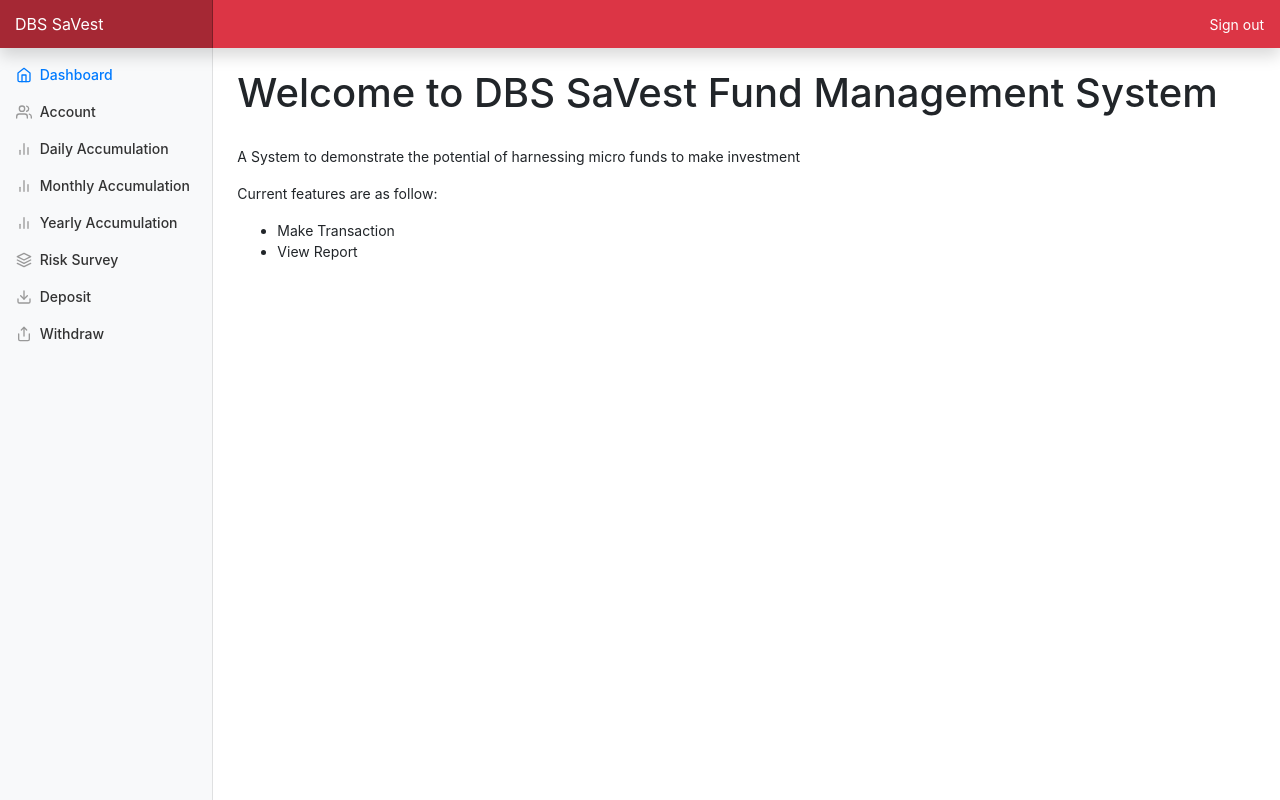
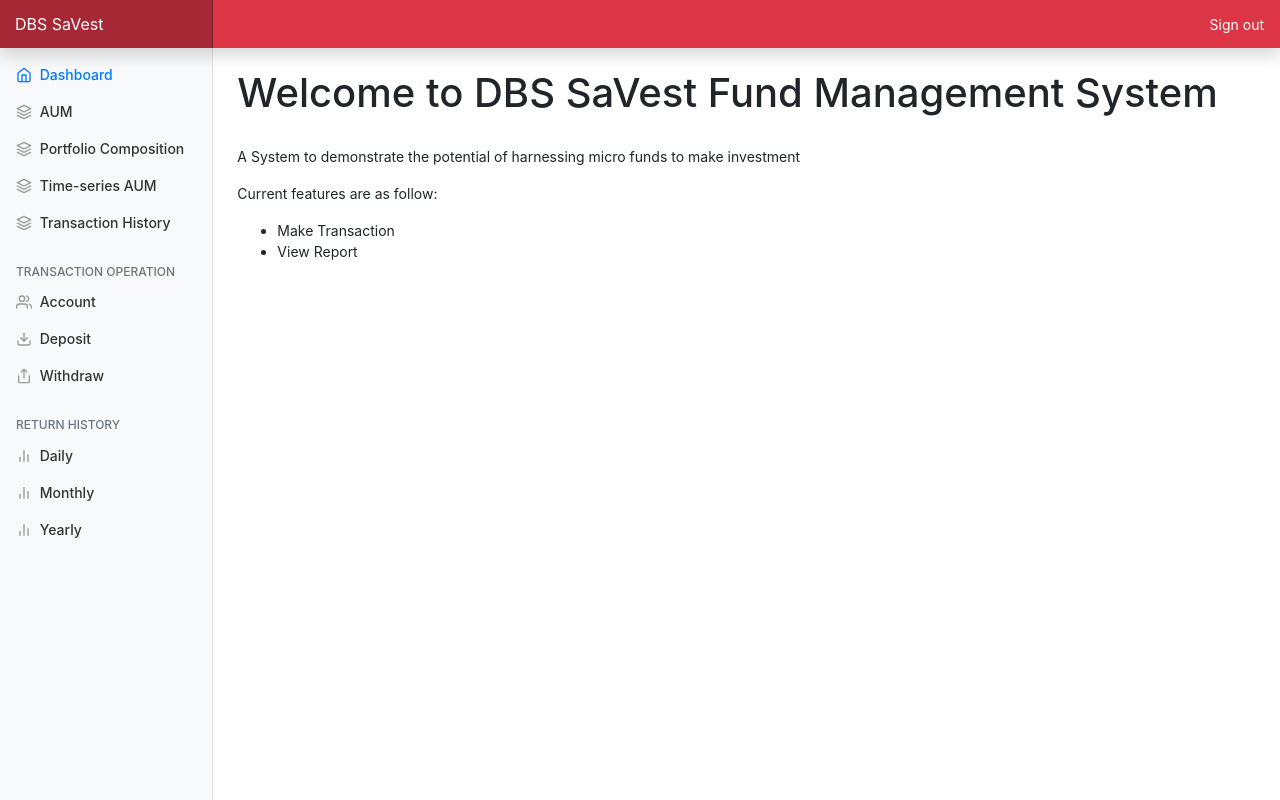
Before and after one commit to antonizhu/fundmanager, a Django app: page / in a window 1280 px wide. Run offline with Django 3.2, Linux system fonts and the light colour scheme; a user stored in the database is signed in; some libraries are stand-ins or nearby versions.

Commit message:
update links according to jxtryagain/fundmanager/request.txt at patch-1 branch

```diff
--- a/nusFinTech/templates/base.html
+++ b/nusFinTech/templates/base.html
@@ -98,52 +98,14 @@
                   <a class="nav-link" href="#">
                     <svg xmlns="http://www.w3.org/2000/svg" width="24" height="24" viewBox="0 0 24 24" fill="none"
                       stroke="currentColor" stroke-width="2" stroke-linecap="round" stroke-linejoin="round"
-                  class="feather feather-users">
-                  <path d="M17 21v-2a4 4 0 0 0-4-4H5a4 4 0 0 0-4 4v2"></path>
-                  <circle cx="9" cy="7" r="4"></circle>
-                  <path d="M23 21v-2a4 4 0 0 0-3-3.87"></path>
-                  <path d="M16 3.13a4 4 0 0 1 0 7.75"></path>
+                      class="feather feather-layers">
+                      <polygon points="12 2 2 7 12 12 22 7 12 2"></polygon>
+                      <polyline points="2 17 12 22 22 17"></polyline>
+                      <polyline points="2 12 12 17 22 12"></polyline>
                     </svg>
-                Account
+                    AUM
                   </a>
                 </li>
-            <li class="nav-item">
-              <a class="nav-link" href="{% url 'services:report' %}">
-                <svg xmlns="http://www.w3.org/2000/svg" width="24" height="24" viewBox="0 0 24 24" fill="none"
-                  stroke="currentColor" stroke-width="2" stroke-linecap="round" stroke-linejoin="round"
-                  class="feather feather-bar-chart-2">
-                  <line x1="18" y1="20" x2="18" y2="10"></line>
-                  <line x1="12" y1="20" x2="12" y2="4"></line>
-                  <line x1="6" y1="20" x2="6" y2="14"></line>
-                </svg>
-                Daily Accumulation
-              </a>
-            </li>
-            <li class="nav-item">
-              <a class="nav-link" href="{% url 'services:monthlyReport' %}">
-                <svg xmlns="http://www.w3.org/2000/svg" width="24" height="24" viewBox="0 0 24 24" fill="none"
-                    stroke="currentColor" stroke-width="2" stroke-linecap="round" stroke-linejoin="round"
-                    class="feather feather-bar-chart-2">
-                    <line x1="18" y1="20" x2="18" y2="10"></line>
-                    <line x1="12" y1="20" x2="12" y2="4"></line>
-                    <line x1="6" y1="20" x2="6" y2="14"></line>
-                </svg>
-                Monthly Accumulation
-              </a>
-            </li>
-            <li class="nav-item">
-              <a class="nav-link" href="{% url 'services:yearlyReport' %}">
-                <svg xmlns="http://www.w3.org/2000/svg" width="24" height="24" viewBox="0 0 24 24" fill="none"
-                    stroke="currentColor" stroke-width="2" stroke-linecap="round" stroke-linejoin="round"
-                    class="feather feather-bar-chart-2">
-                    <line x1="18" y1="20" x2="18" y2="10"></line>
-                    <line x1="12" y1="20" x2="12" y2="4"></line>
-                    <line x1="6" y1="20" x2="6" y2="14"></line>
-                </svg>
-                Yearly Accumulation
-              </a>
-            </li>
-
                 <li class="nav-item">
                   <a class="nav-link" href="#">
                     <svg xmlns="http://www.w3.org/2000/svg" width="24" height="24" viewBox="0 0 24 24" fill="none"
@@ -153,7 +115,64 @@
                       <polyline points="2 17 12 22 22 17"></polyline>
                       <polyline points="2 12 12 17 22 12"></polyline>
                     </svg>
-                Risk Survey
+                    Portfolio Composition
+                  </a>
+                </li>
+                <li class="nav-item">
+                  <a class="nav-link" href="#">
+                    <svg xmlns="http://www.w3.org/2000/svg" width="24" height="24" viewBox="0 0 24 24" fill="none"
+                      stroke="currentColor" stroke-width="2" stroke-linecap="round" stroke-linejoin="round"
+                      class="feather feather-layers">
+                      <polygon points="12 2 2 7 12 12 22 7 12 2"></polygon>
+                      <polyline points="2 17 12 22 22 17"></polyline>
+                      <polyline points="2 12 12 17 22 12"></polyline>
+                    </svg>
+                    Time-series AUM
+                  </a>
+                </li>
+                <li class="nav-item">
+                  <a class="nav-link" href="#">
+                    <svg xmlns="http://www.w3.org/2000/svg" width="24" height="24" viewBox="0 0 24 24" fill="none"
+                      stroke="currentColor" stroke-width="2" stroke-linecap="round" stroke-linejoin="round"
+                      class="feather feather-layers">
+                      <polygon points="12 2 2 7 12 12 22 7 12 2"></polygon>
+                      <polyline points="2 17 12 22 22 17"></polyline>
+                      <polyline points="2 12 12 17 22 12"></polyline>
+                    </svg>
+                    Transaction History
+                  </a>
+                </li>
+                  {% else %}
+                  <li class="nav-item">
+                      <a class="nav-link" href="{% url 'user_login' %}">
+                        <svg xmlns="http://www.w3.org/2000/svg" width="24" height="24" viewBox="0 0 24 24" fill="none"
+                          stroke="currentColor" stroke-width="2" stroke-linecap="round" stroke-linejoin="round"
+                          class="feather feather-lock">
+                          <rect x="3" y="11" width="18" height="11" rx="2" ry="2"></rect>
+                          <path d="M7 11V7a5 5 0 0 1 10 0v4"></path>
+                        </svg>
+                        Login
+                      </a>
+                    </li>
+                  {% endif %}
+              </ul>
+
+          {% if user.is_authenticated %}
+          <h6 class="sidebar-heading d-flex justify-content-between align-items-center px-3 mt-4 mb-1 text-muted">
+              <span>Transaction Operation</span>
+            </h6>
+          <ul class="nav flex-column mb-2">
+            <li class="nav-item">
+              <a class="nav-link" href="#">
+                <svg xmlns="http://www.w3.org/2000/svg" width="24" height="24" viewBox="0 0 24 24" fill="none"
+                  stroke="currentColor" stroke-width="2" stroke-linecap="round" stroke-linejoin="round"
+                  class="feather feather-users">
+                  <path d="M17 21v-2a4 4 0 0 0-4-4H5a4 4 0 0 0-4 4v2"></path>
+                  <circle cx="9" cy="7" r="4"></circle>
+                  <path d="M23 21v-2a4 4 0 0 0-3-3.87"></path>
+                  <path d="M16 3.13a4 4 0 0 1 0 7.75"></path>
+                </svg>
+                Account
               </a>
             </li>
             <li class="nav-item">
@@ -178,22 +197,53 @@
                 Withdraw
               </a>
             </li>
-              {% else %}
+          </ul>
+          {% endif %}
+
+          {% if user.is_authenticated %}
+          <h6 class="sidebar-heading d-flex justify-content-between align-items-center px-3 mt-4 mb-1 text-muted">
+            <span>Return History</span>
+          </h6>
+          <ul class="nav flex-column mb-2">
             <li class="nav-item">
-                  <a class="nav-link" href="{% url 'user_login' %}">
+              <a class="nav-link" href="{% url 'services:report' %}">
                 <svg xmlns="http://www.w3.org/2000/svg" width="24" height="24" viewBox="0 0 24 24" fill="none"
                   stroke="currentColor" stroke-width="2" stroke-linecap="round" stroke-linejoin="round"
-                      class="feather feather-lock">
-                      <rect x="3" y="11" width="18" height="11" rx="2" ry="2"></rect>
-                      <path d="M7 11V7a5 5 0 0 1 10 0v4"></path>
+                  class="feather feather-bar-chart-2">
+                  <line x1="18" y1="20" x2="18" y2="10"></line>
+                  <line x1="12" y1="20" x2="12" y2="4"></line>
+                  <line x1="6" y1="20" x2="6" y2="14"></line>
                 </svg>
-                    Login
+                Daily
               </a>
             </li>
-              {% endif %}
+            <li class="nav-item">
+              <a class="nav-link" href="{% url 'services:monthlyReport' %}">
+                <svg xmlns="http://www.w3.org/2000/svg" width="24" height="24" viewBox="0 0 24 24" fill="none"
+                    stroke="currentColor" stroke-width="2" stroke-linecap="round" stroke-linejoin="round"
+                    class="feather feather-bar-chart-2">
+                    <line x1="18" y1="20" x2="18" y2="10"></line>
+                    <line x1="12" y1="20" x2="12" y2="4"></line>
+                    <line x1="6" y1="20" x2="6" y2="14"></line>
+                </svg>
+                Monthly
+              </a>
+            </li>
+            <li class="nav-item">
+              <a class="nav-link" href="{% url 'services:yearlyReport' %}">
+                <svg xmlns="http://www.w3.org/2000/svg" width="24" height="24" viewBox="0 0 24 24" fill="none"
+                    stroke="currentColor" stroke-width="2" stroke-linecap="round" stroke-linejoin="round"
+                    class="feather feather-bar-chart-2">
+                    <line x1="18" y1="20" x2="18" y2="10"></line>
+                    <line x1="12" y1="20" x2="12" y2="4"></line>
+                    <line x1="6" y1="20" x2="6" y2="14"></line>
+                </svg>
+                Yearly
+              </a>
+            </li>
           </ul>
 
-
+          {% endif %}
         </div>
       </nav>
 
```
Lines whose indentation alone changed are shown as unchanged.
